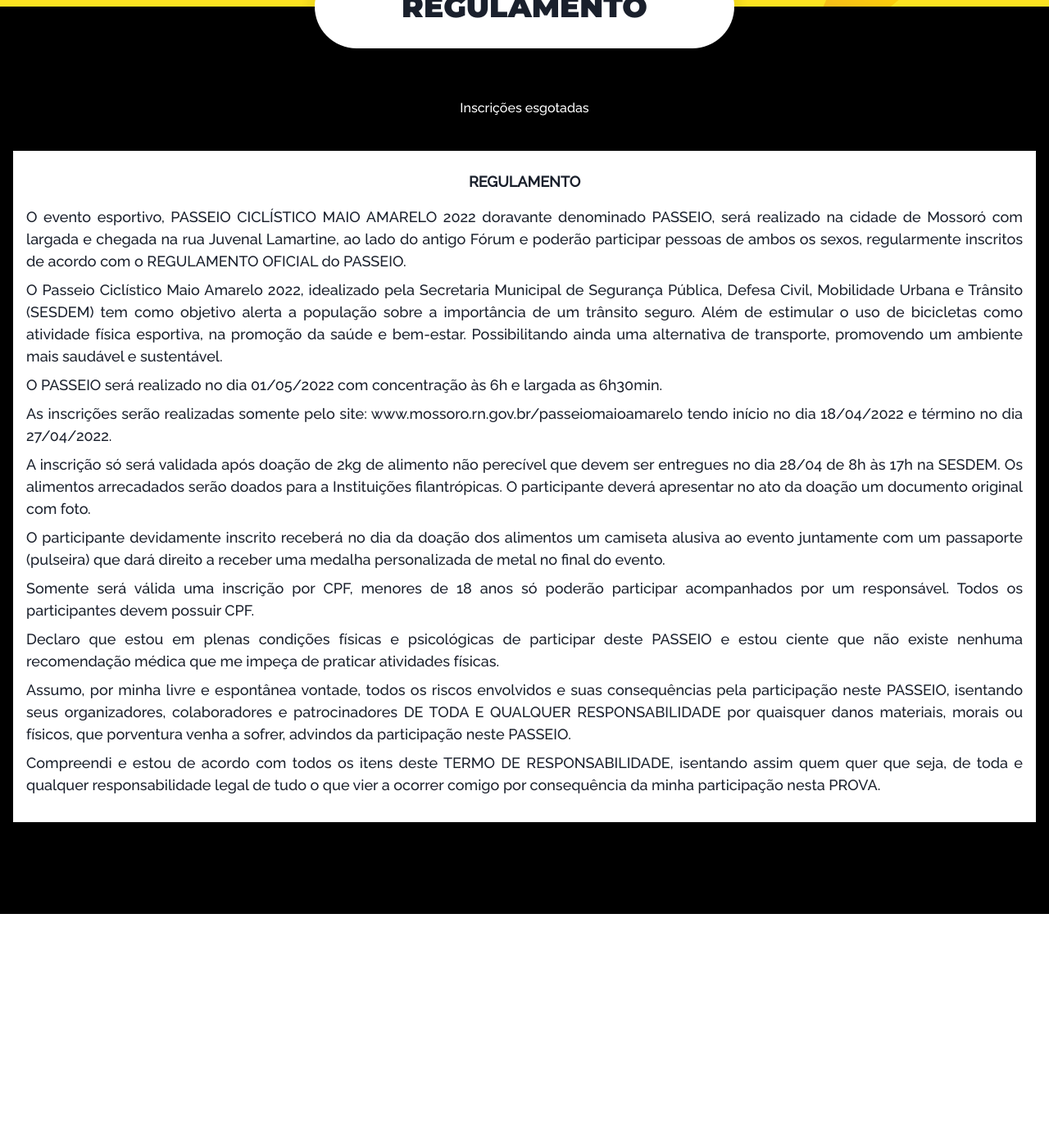
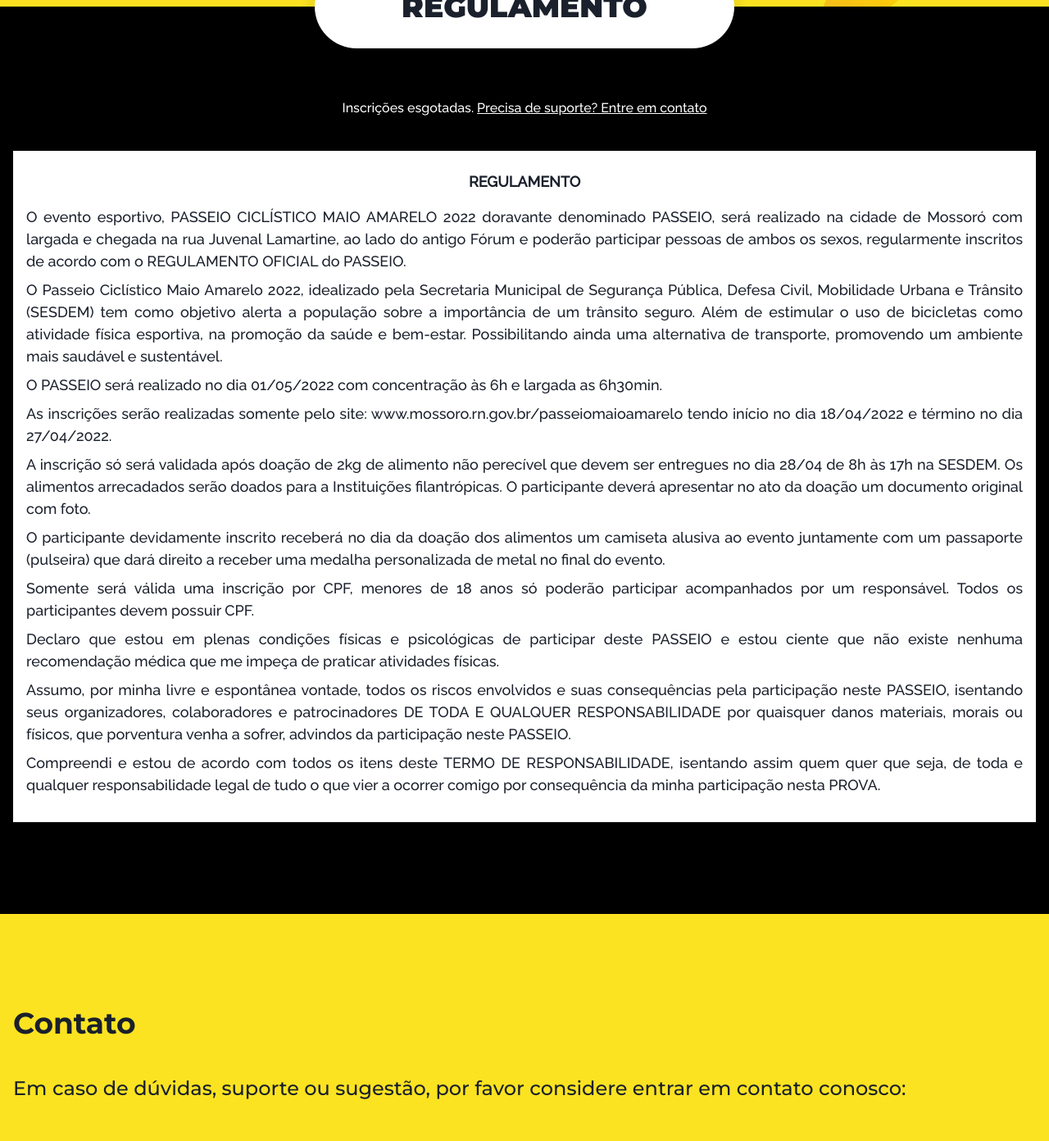
Before and after one commit to Fernandorj9/pmm-passeio-amarelo, a Next.js app: page /regulamento in a window 1280 px wide. Shown: the part 520-1912 px from the top of the page at 82% size. Before the commit the page ends 1635 px from the top, so only its background shows below. Built offline with nearby package versions, Linux system fonts and the light colour scheme; no server answers.

Commit message:
updated support component in regulamento page

```diff
--- a/src/components/parts/Contact.tsx
+++ b/src/components/parts/Contact.tsx
@@ -5,6 +5,7 @@ import { Section } from "../Section";
 export function Contact() {
   return (
     <Section
+      id="contato"
       bgColor="brand.yellow"
     >
       <Heading>Contato</Heading>
--- a/src/pages/regulamento.tsx
+++ b/src/pages/regulamento.tsx
@@ -10,6 +10,9 @@ import { MainHero } from "../components/parts/MainHero";
 import dynamic from "next/dynamic";
 import { isAfter } from "date-fns";
 import { useIsActiveSubscription } from "../hooks/useIsActiveSubscription";
+import { Link } from "../components/Link";
+import { Contact } from "../components/parts/Contact";
+import { Footer } from "../components/parts/Footer";
 
 export default function SubmitPage() {
   const toast = useToast()
@@ -153,8 +156,14 @@ export default function SubmitPage() {
           </Button>
         </Flex>
           :
-          <Flex justify="center" w="100%">
-            <Text color="white">Inscrições esgotadas</Text>
+          <Flex justify="center" w="100%" color="white">
+            <Text >
+              Inscrições esgotadas.
+              <Link href="#contato" textDecoration="underline" ml="1">
+                Precisa de suporte? Entre em contato
+              </Link>
+            </Text>
+
           </Flex>
         }
 
@@ -197,6 +206,9 @@ export default function SubmitPage() {
 
       </Section>
 
+      <Contact />
+
+      <Footer />
     </Flex>
 
   )
```
